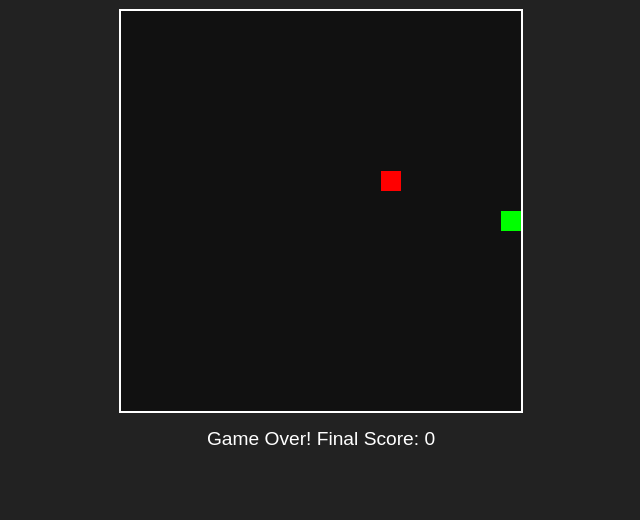
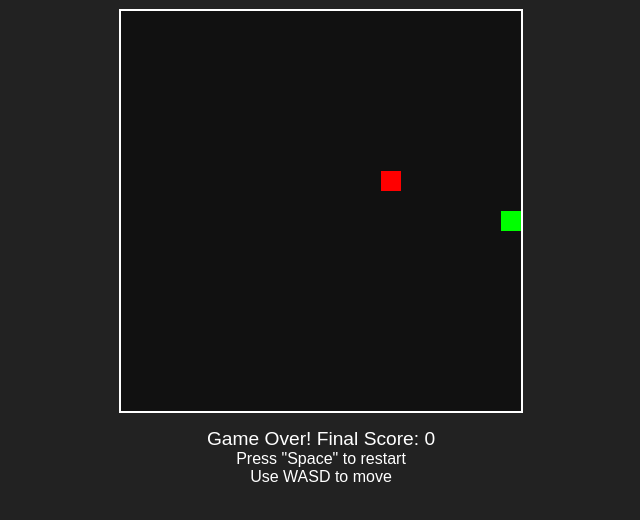
Before and after one commit to carcan95/Snake-Game, a plain HTML site: page index.html in a window 1280 px wide. Shown: the part 88-608 px from the top of the page, without its empty margins (319-959 px from the left). Drawn offline with Linux system fonts and the light colour scheme.

Commit message:
Update index.html

```diff
--- a/index.html
+++ b/index.html
@@ -5,6 +5,8 @@
   <meta name="viewport" content="width=device-width, initial-scale=1.0">
   <title>Snake Game</title>
   <style>
+    .moved-text5 {position: absoulute; top: 0px; left: 10px;}
+    .moved-text6 {position: absoulute; top: 10; left: 20;}
     body {
       background: #222;
       color: #fff;
@@ -129,5 +131,7 @@
 
     startGame();
   </script>
+<div class="moved-text5">Press "Space" to restart</div>
+<div class="moved-text6">Use WASD to move</div>
 </body>
 </html>
```
